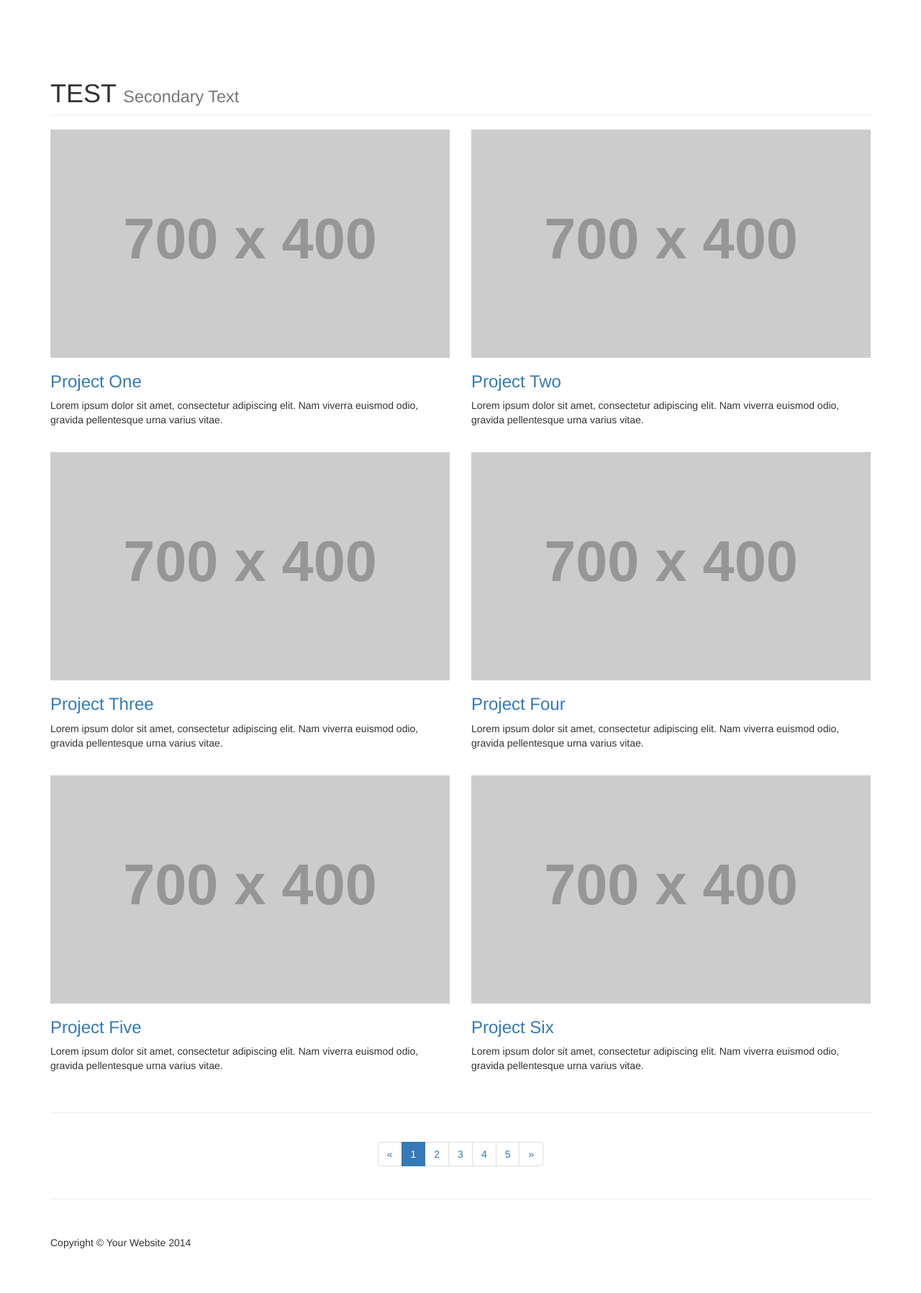
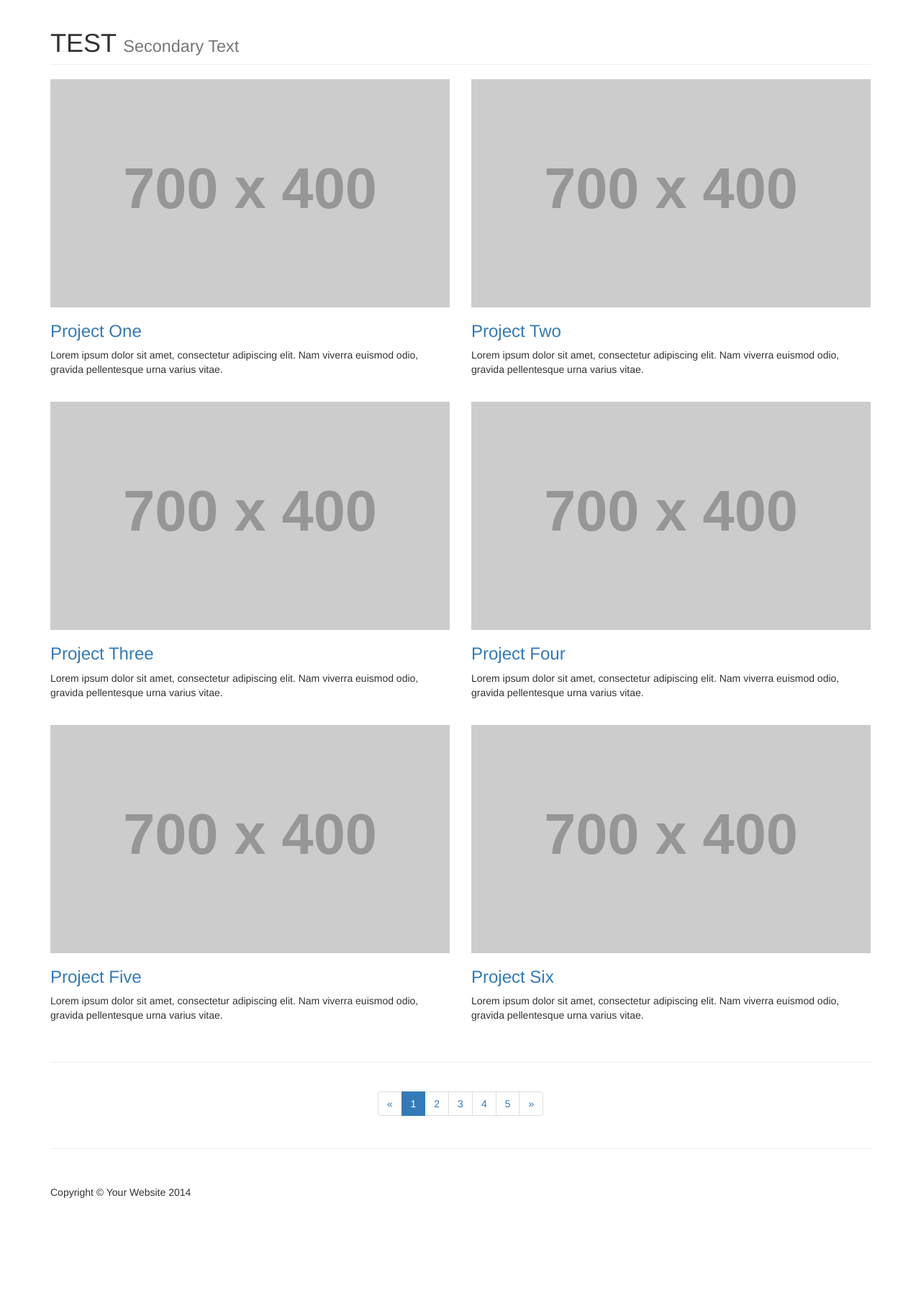
Before and after one commit to melaniesawyer/ByteHacksFlask, a Flask app: page / in a window 1280 px wide. Shown: the whole page at 72% size. After the commit the page ends 1664 px from the top, so only its background shows below. Run offline with Flask 2, Linux system fonts and the light colour scheme; grey boxes labelled with a size stand in for pictures from a placeholder-image service; some libraries are stand-ins or nearby versions.

Commit message:
remove nav bar spacing

```diff
--- a/static/styles/css/2-col-portfolio.css
+++ b/static/styles/css/2-col-portfolio.css
@@ -3,10 +3,6 @@
  * Copyright 2013-2016 Start Bootstrap
  * Licensed under MIT (https://github.com/BlackrockDigital/startbootstrap/blob/gh-pages/LICENSE)
  */
-
-body {
-    padding-top: 70px; /* Required padding for .navbar-fixed-top. Remove if using .navbar-static-top. Change if height of navigation changes. */
-}
 
 .portfolio-item {
     margin-bottom: 25px;
```
